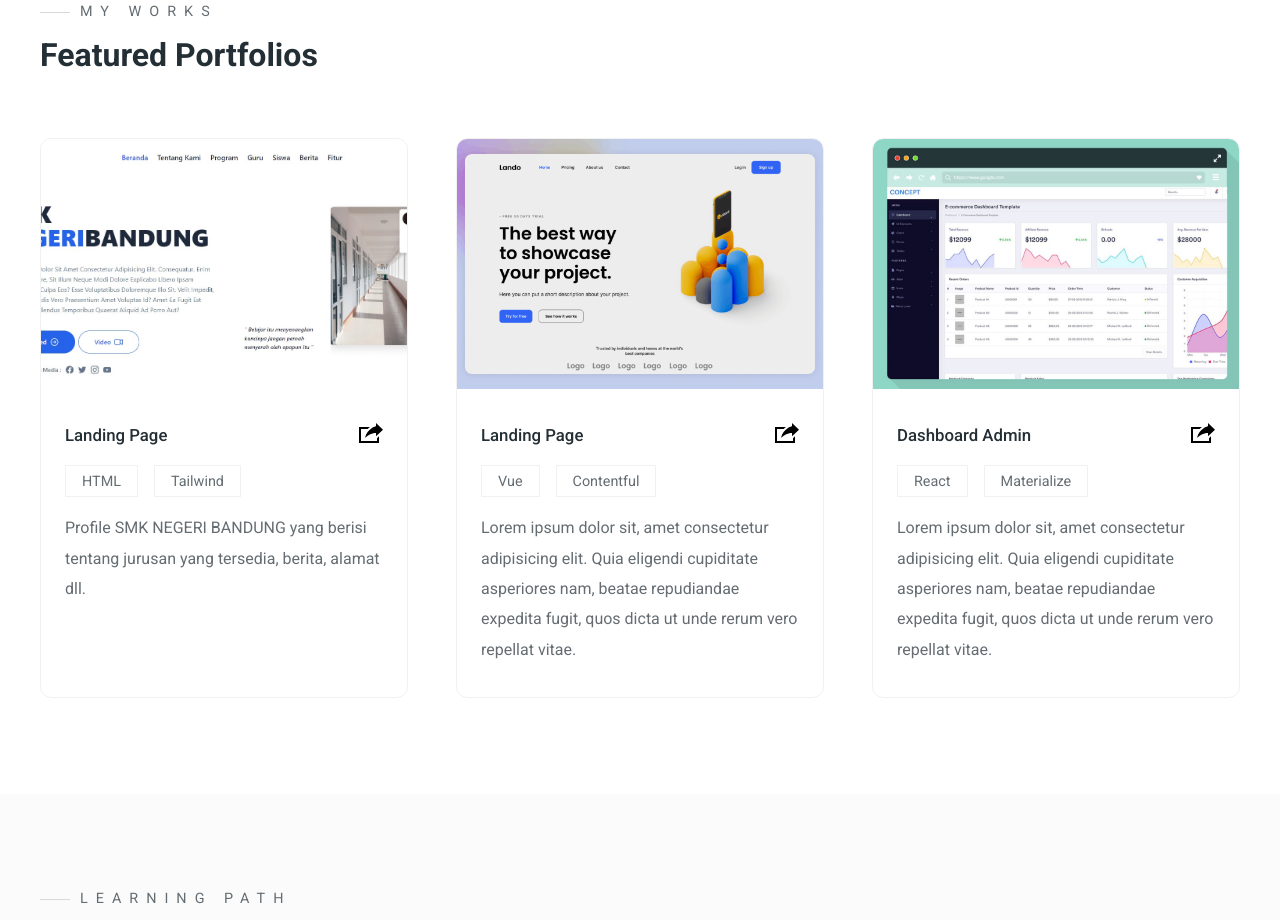
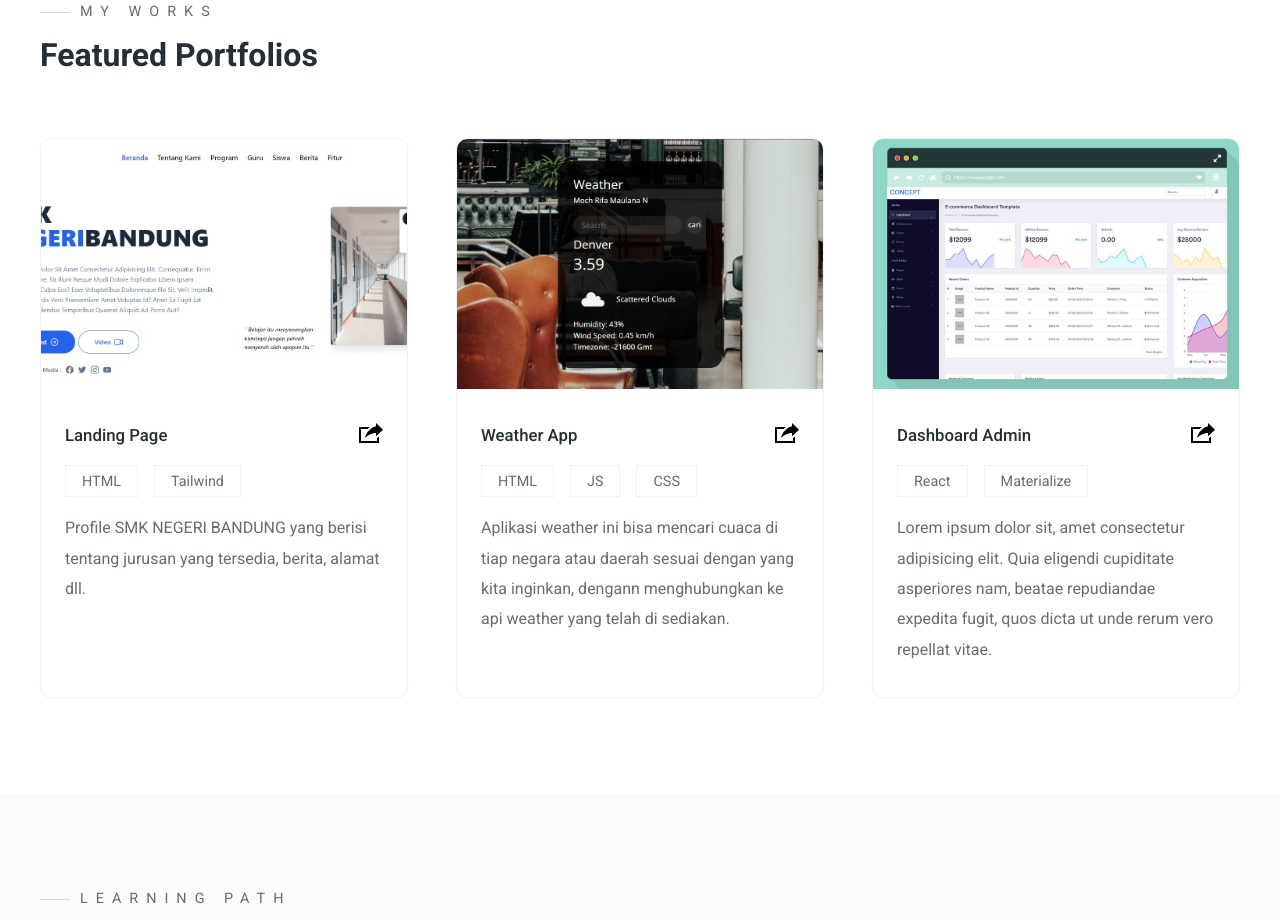
Before and after one commit to mochrifa29/portfolio-rifa, a plain HTML site: page index.html in a window 1280 px wide. Shown: the part 1496-2416 px from the top of the page. Drawn offline with Linux system fonts and the light colour scheme.

Commit message:
commit rifa

```diff
--- a/index.html
+++ b/index.html
@@ -132,14 +132,14 @@
           <div class="portfolio">
             <div class="portfolio-cover">
               <img
-                src="./images/portfolios/portfolio-2.png"
+                src="./images/portfolios/weather.jpg"
                 alt="Portfolio 1"
               />
             </div>
             <div class="portfolio-info">
               <div class="portfolio-title">
-                <h4>Landing Page</h4>
-                <a href="/" class="portfolio-link">
+                <h4>Weather App</h4>
+                <a href="https://mochrifa29.github.io/weather-app/" target="_blank" class="portfolio-link">
                   <svg
                     xmlns="http://www.w3.org/2000/svg"
                     width="24"
@@ -153,13 +153,12 @@
                 </a>
               </div>
               <div class="portfolio-tags">
-                <div>Vue</div>
-                <div>Contentful</div>
+                <div>HTML</div>
+                <div>JS</div>
+                <div>CSS</div>
               </div>
               <p>
-                Lorem ipsum dolor sit, amet consectetur adipisicing elit. Quia
-                eligendi cupiditate asperiores nam, beatae repudiandae expedita
-                fugit, quos dicta ut unde rerum vero repellat vitae.
+                Aplikasi weather ini bisa mencari cuaca di tiap negara atau daerah sesuai dengan yang kita inginkan, dengann menghubungkan ke api weather yang telah di sediakan.
               </p>
             </div>
           </div>
```
Also changed, not shown: images/portfolios/weather.jpg (added).
